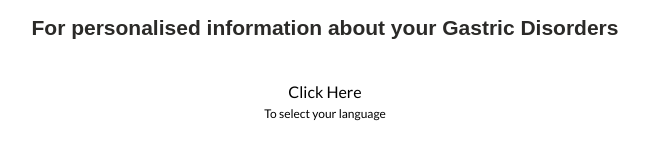
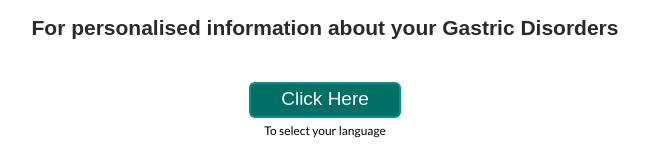
Before and after one commit to anshuul/doctor-backend, a Django app: page /select-language/ in a window 1280 px wide. Shown: the part 1014-1168 px from the top of the page, without its empty margins (315-964 px from the left). Before the commit the page ends 1135 px from the top, so only its background shows below. Run offline with Django 3.2, Linux system fonts and the light colour scheme.

Commit message:
Update select_language_page.html

```diff
--- a/templates/services/select_language_page.html
+++ b/templates/services/select_language_page.html
@@ -24,7 +24,7 @@
     </div>
     </div>
 
-    <a href="#langpop">Click Here</a>
+    <a href="#langpop" class="clickbtn-lng">Click Here</a>
     <p class="sm-text">To select your language</p>
 
     <!--<section class="header">
@@ -39,7 +39,7 @@
         <div class="container">
 
             <a href="#" class="cl-btn">X</a>
-
+        <span class="chose-title">Choose language</span>
             <form method='POST' action='' id='langauge-form'>
                 {% csrf_token %}
                 <ul class="language">
```
